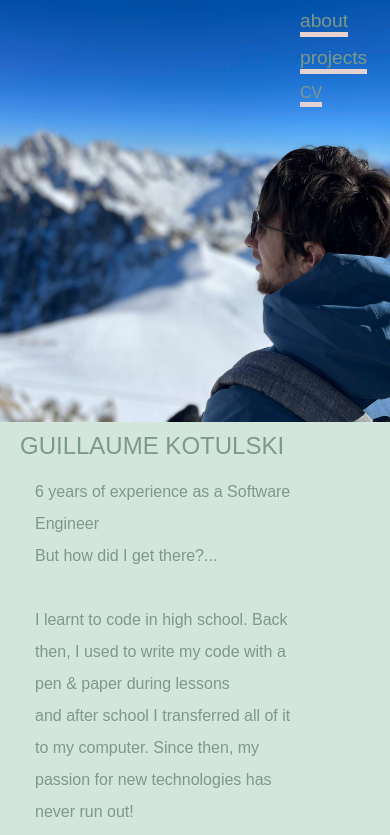
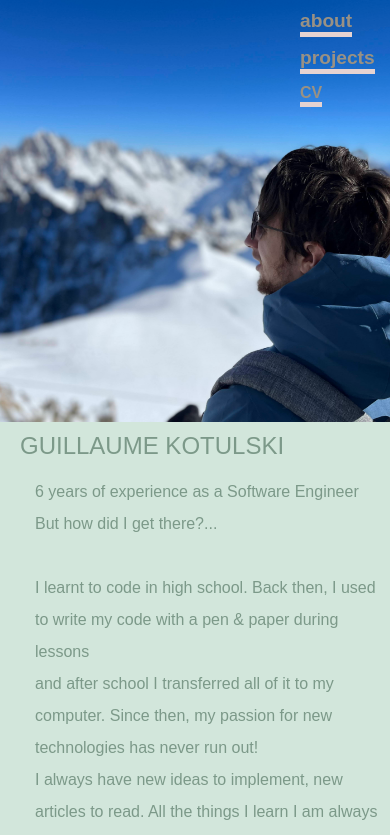
Before and after one commit to F4r3n/f4r3n.github.io, a SvelteKit app: page / in a window 390 px wide. Shown: the top 835 px of the page. Built offline with nearby package versions, Linux system fonts and the light colour scheme.

Commit message:
Fix color

```diff
--- a/src/lib/about.svelte
+++ b/src/lib/about.svelte
@@ -75,6 +75,10 @@
             display: flex;
             flex-direction: column;
         }
+
+        p {
+            max-width: 95%;
+        }
     }
 
     .column {
--- a/src/routes/+page.svelte
+++ b/src/routes/+page.svelte
@@ -40,7 +40,7 @@
                     >{n.name}
                 </button>
             {:else}
-                <a class="item" href={getDomain() + n.href}>{n.name}</a>
+                <a class="item" target="_blank" href={getDomain() + n.href}>{n.name}</a>
             {/if}
         {/each}
     </div>
@@ -55,6 +55,7 @@
         --secondary-color: #7c9989;
         --tertiary-color: #e6d3d1;
         --quaternary-color: #99706d;
+        --fith-color:#999184
     }
 
     .component {
@@ -66,11 +67,14 @@
 
         width: fit-content;
         border-bottom: 5px solid var(--tertiary-color);
+        color:var(--fith-color);
+        font-weight: bold;
         font-size: larger;
     }
     .nav a {
         all: unset;
-
+        color:var(--fith-color);
+        font-weight: bold;
         width: fit-content;
         border-bottom: 5px solid var(--tertiary-color);
     }
```
